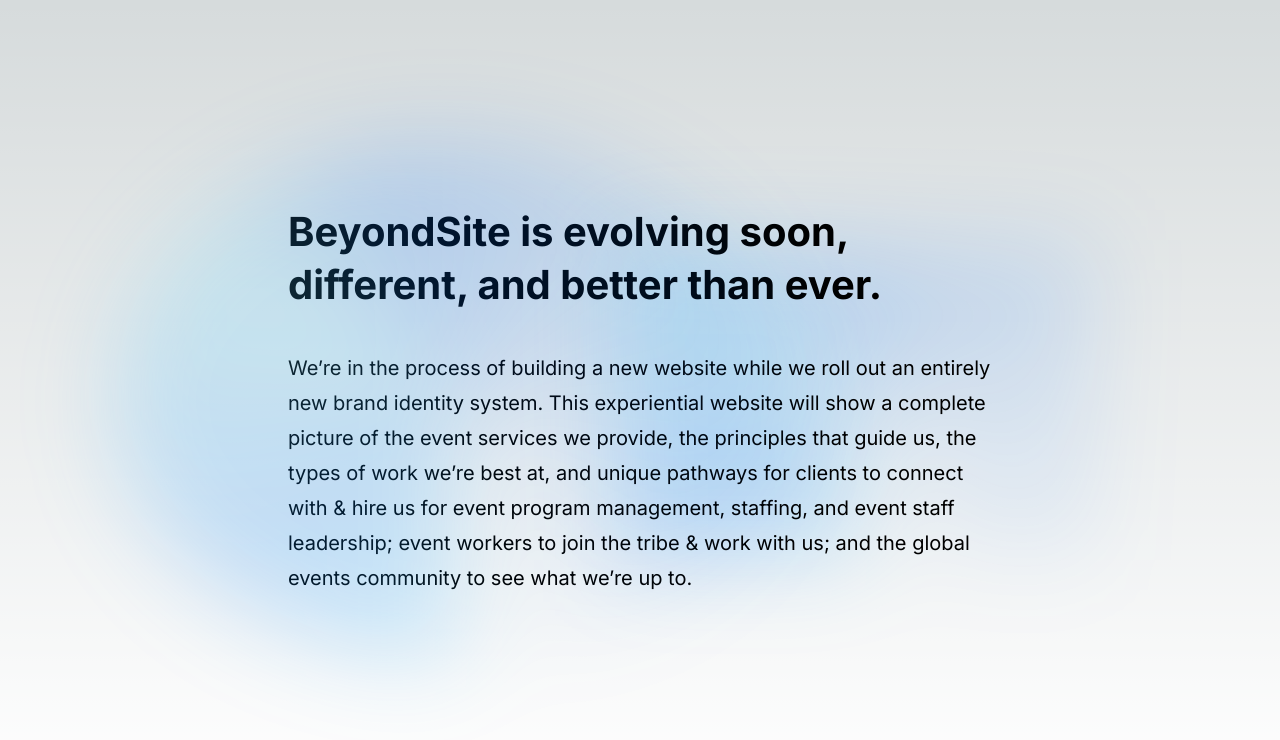
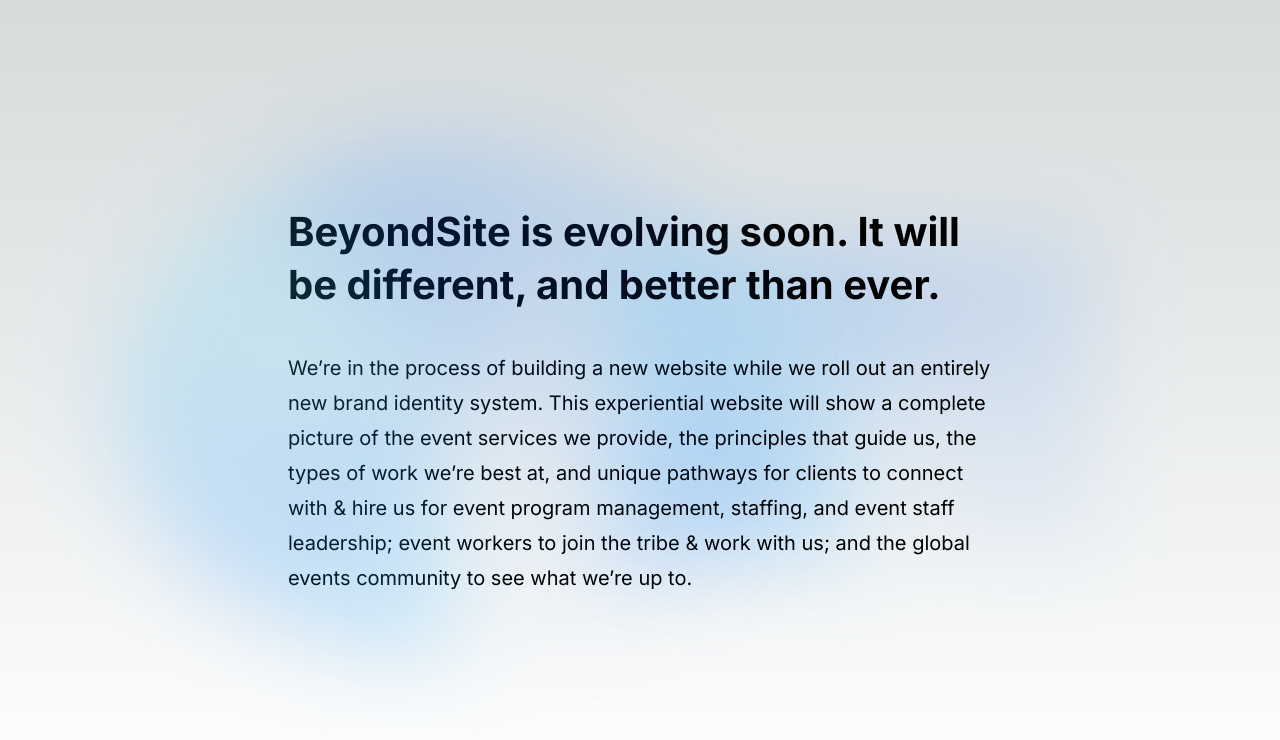
Before and after one commit to matthewcpaul/beyondsite-nextjs, a Next.js app: page / in a window 1280 px wide. Shown: the top 740 px of the page. Built offline with nearby package versions, Linux system fonts and the light colour scheme.

Commit message:
Update page.jsx

```diff
--- a/src/app/page.jsx
+++ b/src/app/page.jsx
@@ -9,7 +9,7 @@ export default function Home() {
     <main className={styles.main}>
       <div className={styles.center}>
       <h1 className={`base-input-class ${inter.className} ${styles.h1}`}>
-        BeyondSite is evolving soon, different, and better than ever.
+        BeyondSite is evolving soon. It will be different, and better than ever.
       </h1>
       <p className={`base-input-class ${inter.className} ${styles.description}`}>
         We’re in the process of building a new website while we roll out an entirely new brand identity system. This experiential website will show a complete picture of the event services we provide, the principles that guide us, the types of work we’re best at, and unique pathways for clients to connect with & hire us for event program management, staffing, and event staff leadership; event workers to join the tribe & work with us; and the global events community to see what we’re up to.
```
